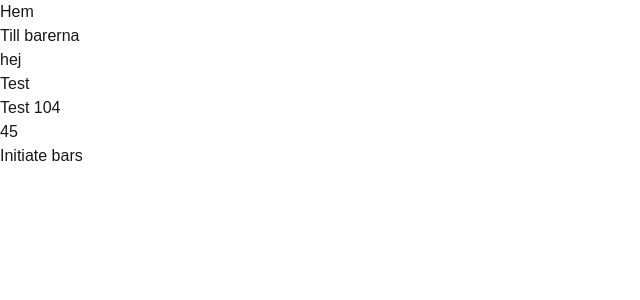
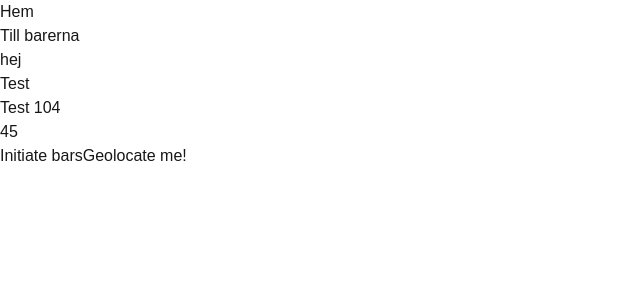
Before and after one commit to nickenickenicke/billig-bars, a Next.js app: page / in a window 1280 px wide. Shown: the top 300 px of the page, without its empty margins (0-640 px from the left). Built offline with nearby package versions, Linux system fonts and the light colour scheme.

Commit message:
Geolocation button

```diff
--- a/src/app/components/BarsList.tsx
+++ b/src/app/components/BarsList.tsx
@@ -4,6 +4,7 @@ import { useContext } from 'react'
 import { BarsContext } from '../contexts/BarsContext'
 import { BarsListItem } from './BarsListItem'
 import { ReloadBarsButton } from './ReloadBarsButton'
+import { GeolocateButton } from './GeolocateButton'
 
 export const BarsList = () => {
   const { bars } = useContext(BarsContext)
@@ -15,6 +16,7 @@ export const BarsList = () => {
         ))}
       </ul>
       <ReloadBarsButton />
+      <GeolocateButton />
     </>
   )
 }
--- /dev/null
+++ b/src/app/components/GeolocateButton.tsx
@@ -0,0 +1,38 @@
+import { useContext } from 'react'
+import { BarsContext } from '../contexts/BarsContext'
+import { getBarsByLocation } from '../actions/getBars'
+import { CurrentLocation } from '@/models/Location'
+import { BarActionType } from '../reducers/BarReducer'
+
+export const GeolocateButton = () => {
+  const { dispatch } = useContext(BarsContext)
+
+  const getBarsAndDispatch = async (location: CurrentLocation) => {
+    const newBars = await getBarsByLocation(location)
+    dispatch({
+      type: BarActionType.UPDATED,
+      payload: JSON.stringify(newBars)
+    })
+  }
+
+  const handleClick = () => {
+    window.navigator.geolocation.getCurrentPosition(
+      position => {
+        const currentPosition: CurrentLocation = {
+          currentlat: position.coords.latitude,
+          currentlong: position.coords.longitude
+        }
+        getBarsAndDispatch(currentPosition)
+      },
+      error => {
+        console.error(error)
+      }
+    )
+  }
+
+  return (
+    <button type="button" onClick={handleClick}>
+      Geolocate me!
+    </button>
+  )
+}
```
